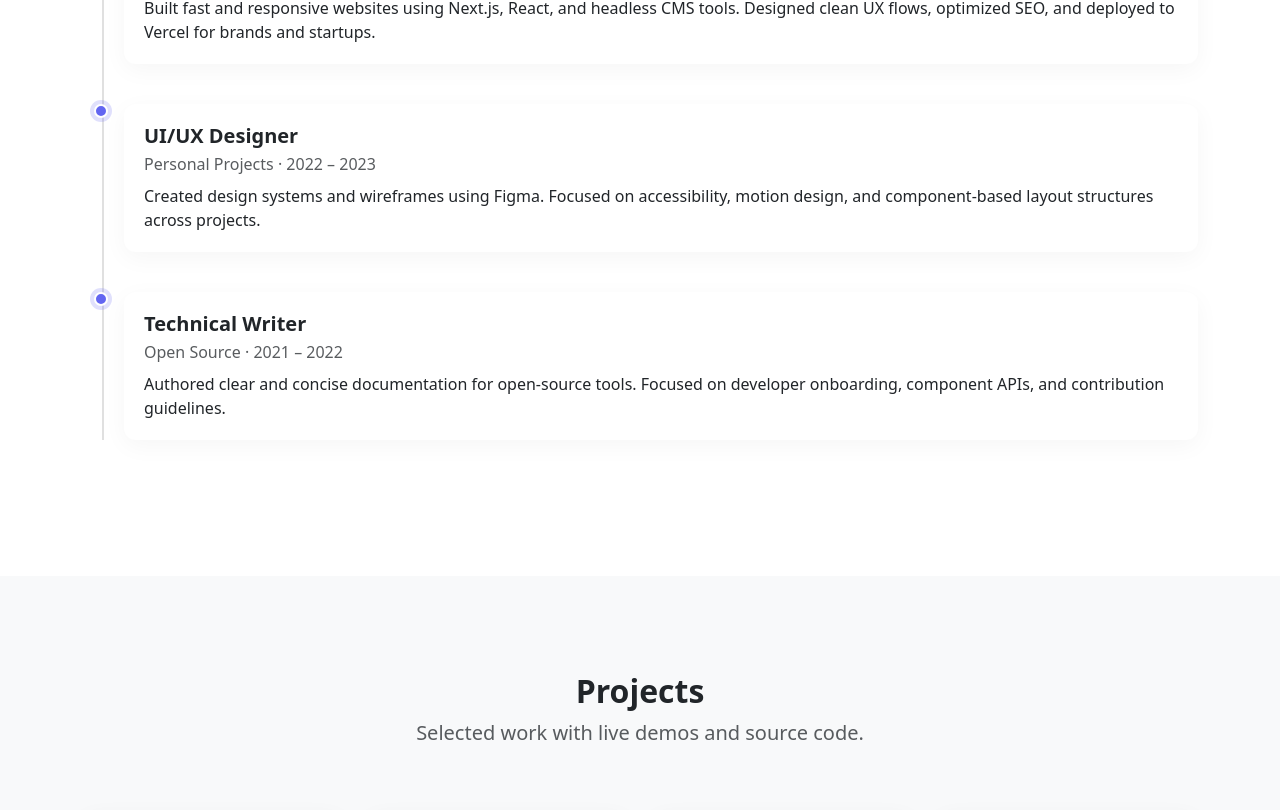
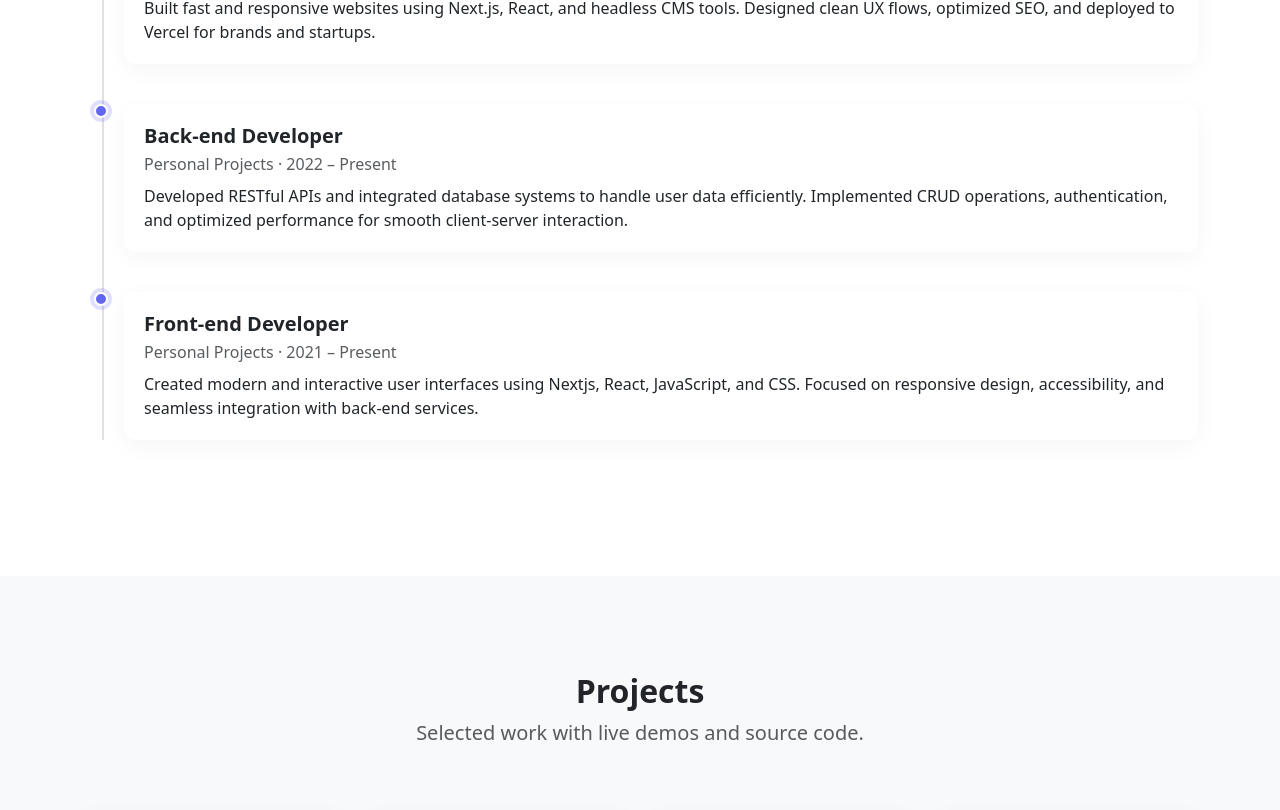
Before and after one commit to gkurkjian/Geos_Portfolio, a Next.js app: page / in a window 1280 px wide. Shown: the part 1956-2766 px from the top of the page. Built offline with nearby package versions, Linux system fonts and the light colour scheme; grey boxes are pictures that could not be loaded.

Commit message:
twentieth commit: Refactor code structure for improved readability and maintainability, added resume

```diff
--- a/components/Experience.js
+++ b/components/Experience.js
@@ -16,20 +16,21 @@ const experienceData = [
       'Built fast and responsive websites using Next.js, React, and headless CMS tools. Designed clean UX flows, optimized SEO, and deployed to Vercel for brands and startups.',
   },
   {
-    role: 'UI/UX Designer',
+    role: 'Back-end Developer',
     company: 'Personal Projects',
-    year: '2022 – 2023',
+    year: '2022 – Present',
     description:
-      'Created design systems and wireframes using Figma. Focused on accessibility, motion design, and component-based layout structures across projects.',
+      'Developed RESTful APIs and integrated database systems to handle user data efficiently. Implemented CRUD operations, authentication, and optimized performance for smooth client-server interaction.',
   },
   {
-    role: 'Technical Writer',
-    company: 'Open Source',
-    year: '2021 – 2022',
+    role: 'Front-end Developer',
+    company: 'Personal Projects',
+    year: '2021 – Present',
     description:
-      'Authored clear and concise documentation for open-source tools. Focused on developer onboarding, component APIs, and contribution guidelines.',
+      'Created modern and interactive user interfaces using Nextjs, React, JavaScript, and CSS. Focused on responsive design, accessibility, and seamless integration with back-end services.',
   },
 ];
+
 
 export default function Experience() {
   const { ref, inView } = useInView({
--- a/components/Navigation.js
+++ b/components/Navigation.js
@@ -11,10 +11,11 @@ export default function Navigation() {
         <Navbar.Collapse id="basic-navbar-nav">
           <Nav className="ms-auto">
             <a href="#about" className="nav-link">ABOUT</a>
+            <a href="#skills" className="nav-link">SKILLS</a>
             <a href="#experience" className="nav-link">EXPERIENCE</a>
-            <a href="#skills" className="nav-link">SKILLS</a>
             <a href="#projects" className="nav-link">PROJECTS</a>
             <a href="#contact" className="nav-link">CONTACT</a>
+            <a href="/assets/resume/Resume-GeorgeKurkjian-2025.pdf" className="nav-link" target="_blank" rel="noopener noreferrer">RESUME</a>
           </Nav>
         </Navbar.Collapse>
       </Container>
```
Also changed, not shown: 1 other file (tests, documents, lock files or other folders).
